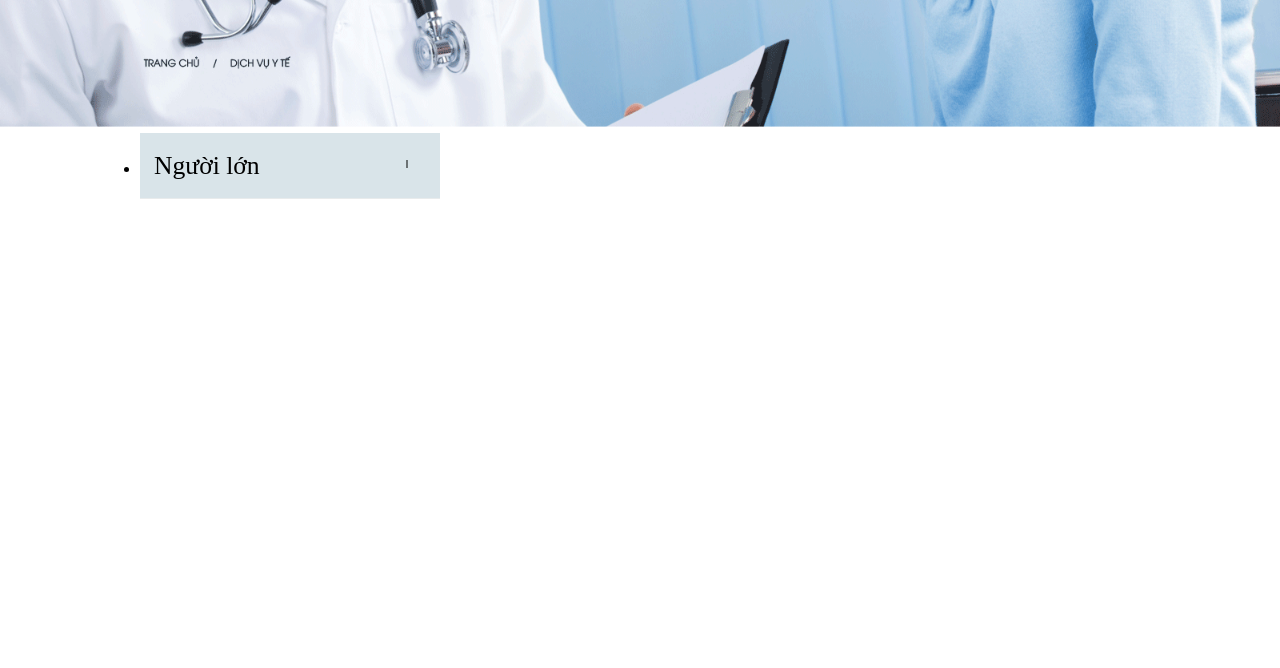
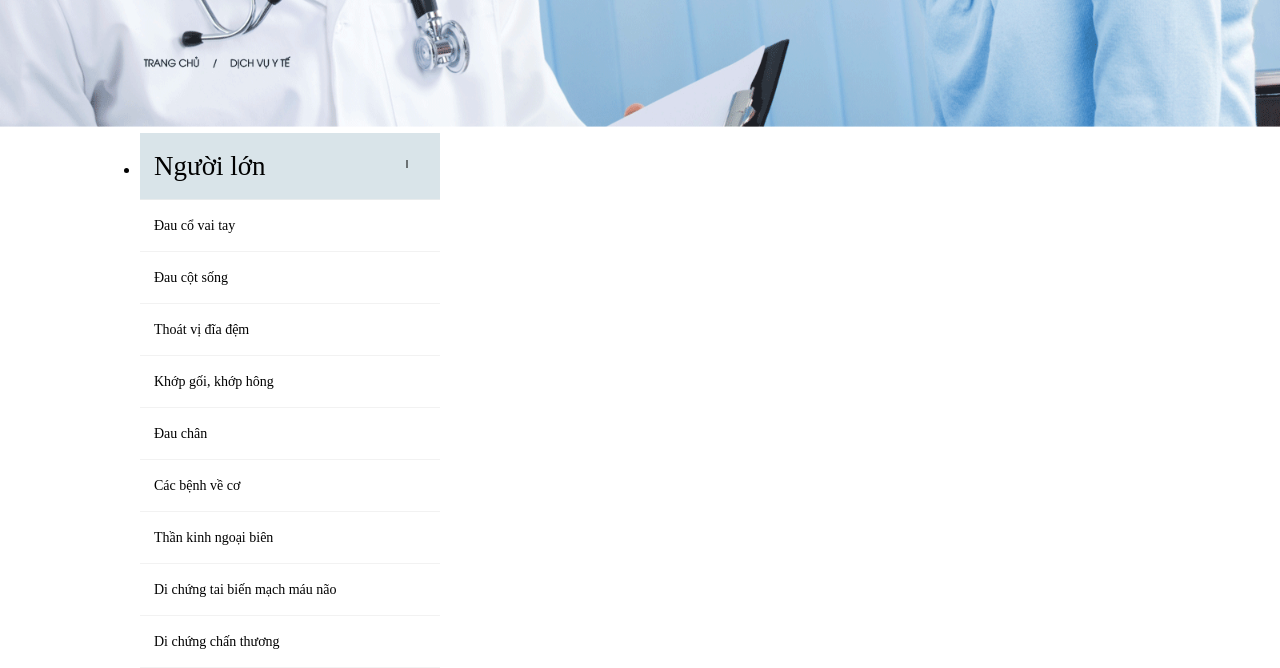
Before and after one commit to hoainampro/at-html, a plain HTML site: page index.html in a window 1280 px wide. Shown: the part 148-816 px from the top of the page. Drawn offline with Linux system fonts and the light colour scheme.

Commit message:
update html

```diff
--- a/index.html
+++ b/index.html
@@ -35,20 +35,24 @@
   </div>
   <section class="container">
     <aside>
-      <ul class="menu animated">
-        <li class="has-children">
-          <input type="checkbox" name ="group-1" id="group-1">
-          <label for="group-1">Người lớn</label>
+      <div class="people">
+        <ul class="menu animated">
+        <li>
+          <span>Người lớn</span>
           <ul>
             <li><a href="#">Đau cổ vai tay</a></li>
-            <li><a href="#">Đa</a></li>
-            <li><a href="#">Đa</a></li>
-            <li><a href="#">Đau cổ vai tay</a></li>
-            <li><a href="#">Đa</a></li>
-            <li><a href="#">Đa</a></li>
+            <li><a href="#">Đau cột sống</a></li>
+            <li><a href="#">Thoát vị đĩa đệm</a></li>
+            <li><a href="#">Khớp gối, khớp hông</a></li>
+            <li><a href="#">Đau chân</a></li>
+            <li><a href="#">Các bệnh về cơ</a></li>
+            <li><a href="#">Thần kinh ngoại biên</a></li>
+            <li><a href="#">Di chứng tai biến mạch máu não</a></li>
+            <li><a href="#">Di chứng chấn thương</a></li>
           </ul>
         </li>
       </ul>
+      </div>
     </aside>
     <main></main>
   </section>
--- a/style.css
+++ b/style.css
@@ -65,7 +65,7 @@ header {
   max-width: 300px;
 }
 .menu ul {
-  display: none;
+  display: block;
   list-style: none;
 }
 .menu ul li {
@@ -74,11 +74,7 @@ header {
   -ms-user-select: none;
   user-select: none;
 }
-.menu input[type='checkbox'] {
-  position: absolute;
-  opacity: 0;
-}
-.menu label, .menu a {
+.menu span {
   position: relative;
   color: #000;
   display: block;
@@ -86,9 +82,21 @@ header {
   background: #d9e4e9;
   padding: 18px 18px 18px 14px;
   box-shadow: inset 0 -1px #eeeb;
+  text-decoration: none;
+  font-size: 27px;
 }
-.menu label:hover, .menu a:hover { background-color: #54eeed }
-.menu label::before, .menu label::after, .menu a::after {
+.menu a {
+  position: relative;
+  color: #000;
+  display: block;
+  font-size:1.6em;
+  padding: 18px 18px 18px 14px;
+  box-shadow: inset 0 -1px #eeeb;
+  text-decoration: none;
+  font-size: 14px;
+}
+.menu span:hover, .menu a:hover { background-color: #54eeed }
+.menu span::before, .menu span::after, .menu a::after {
   content: '';
   display: inline-block;
   width: 16px;
@@ -101,16 +109,15 @@ header {
   -o-transform: translateY(-50%);
   transform: translateY(-50%);
 }
-.menu label::before {
+.menu span::before {
   background-image: url(snv.png);
   background-repeat: no-repeat;
 }
-menu label::after {
+.menu span::after {
   background-image: url(snvv.png);
   background-repeat: no-repeat;
 }
-.menu label::before {
-
+.menu span::before {
   left: 266px;
   top: 27px;
   position: 0 0;
@@ -120,7 +127,7 @@ menu label::after {
   -o-transform: translateY(-50%) rotate(-90deg);;
   transform: translateY(-50%) rotate(-90deg);;
 }
-.menu label::after {
+.menu span::after {
   left: 41px;
   background-position: -16px 0;
 }
@@ -128,18 +135,3 @@ menu label::after {
   left: 36px;
   background: url(snv.png) no-repeat -48px 0;
 }
-.menu input[type=checkbox]:checked + label::before {
-  -webkit-transform: translateY(-50%);
-  -moz-transform: translateY(-50%);
-  -ms-transform: translateY(-50%);
-  -o-transform: translateY(-50%);
-  transform: translateY(-6%);
-  background-image: url(snvv.png);
-}
-.menu input[type=checkbox]:checked + label::after {
-  background-position: -32px 0;
-}
-.menu input[type=checkbox]:checked + label + ul,
-.menu input[type=checkbox]:checked + label:nth-of-type(n) + ul {
-  display: block;
-}
```
